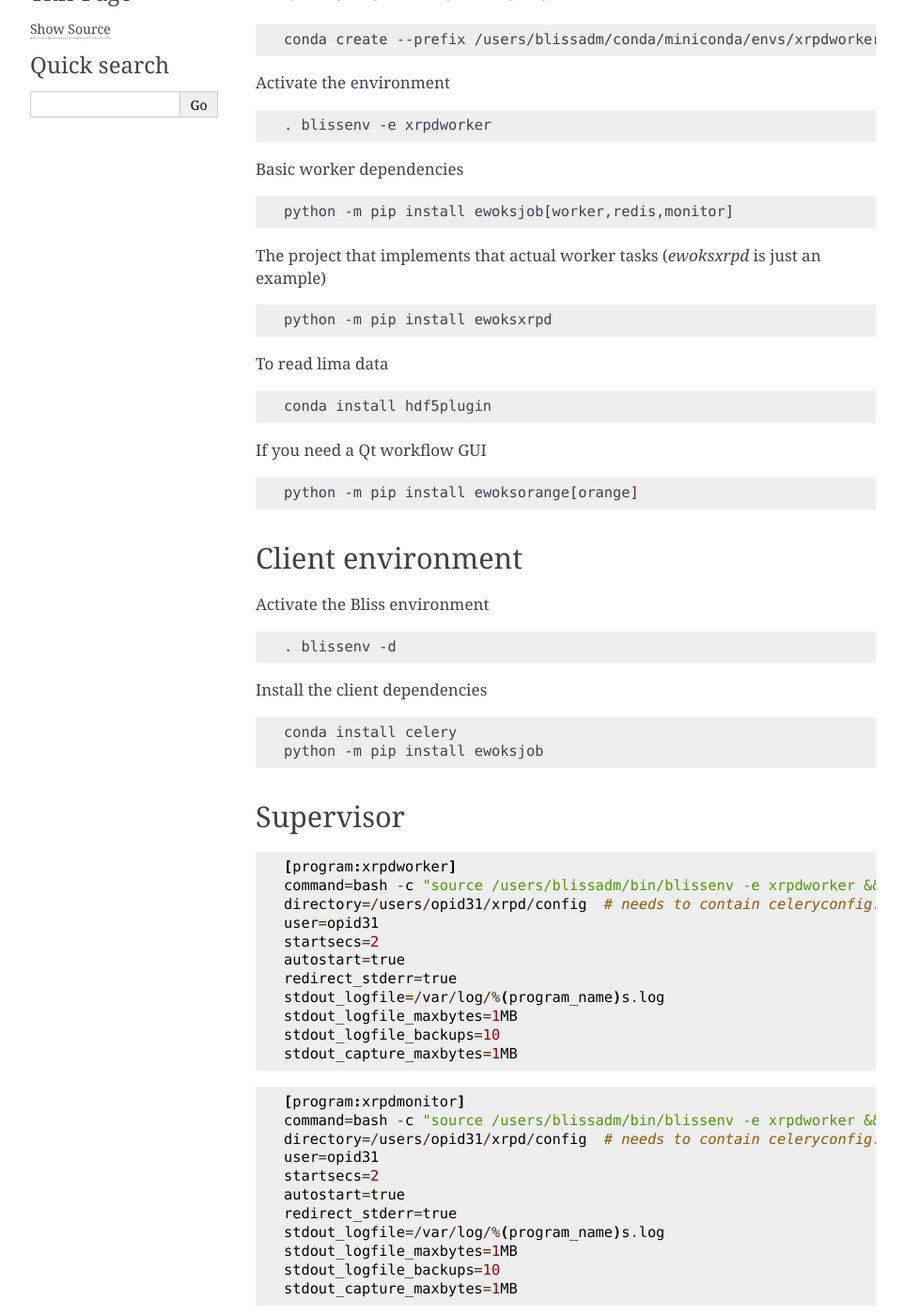
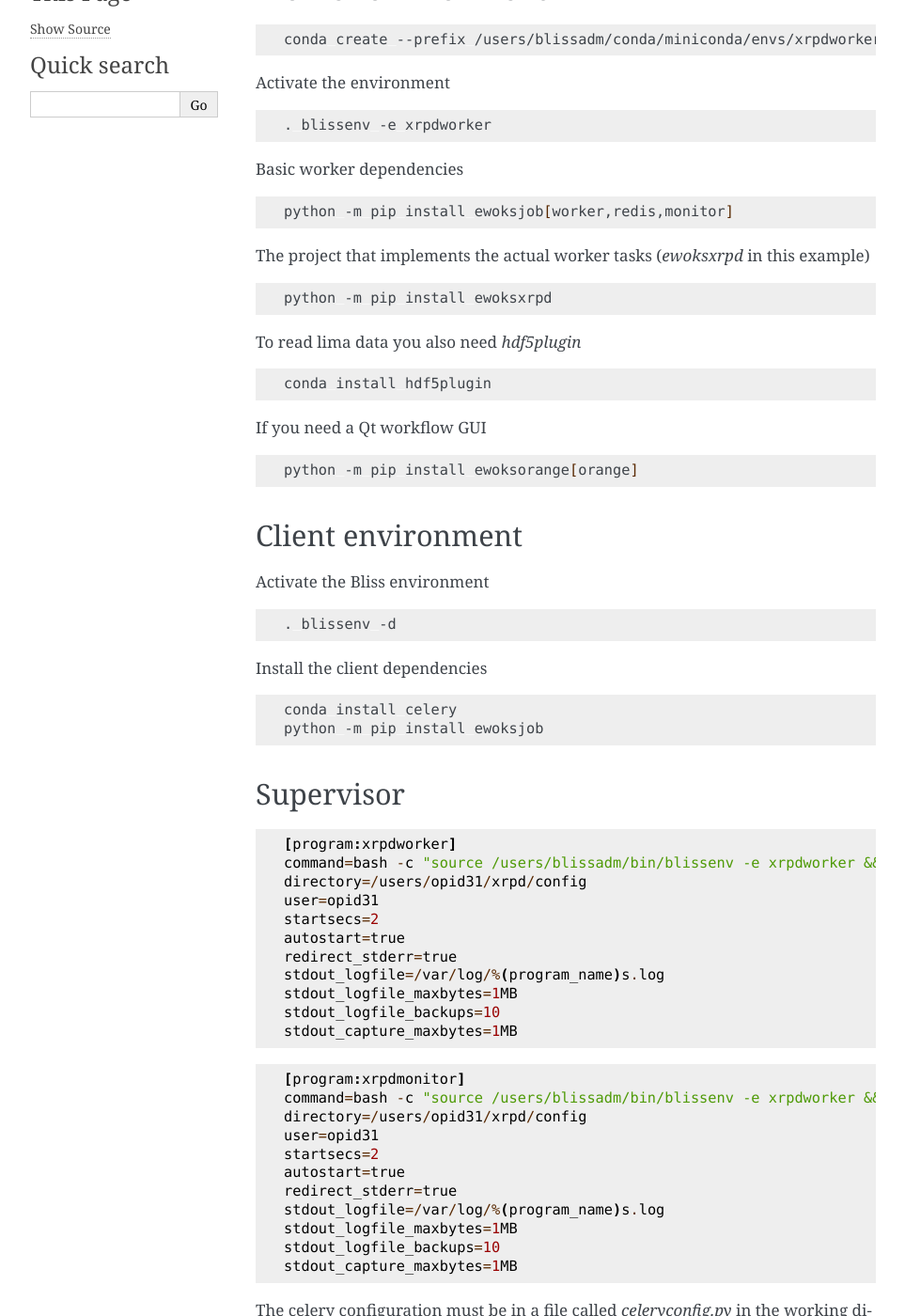
Before and after one commit to ewoks-kit/ewoksjob, a Sphinx documentation site: the page built from doc/bliss.rst, in a window 1280 px wide and 1400 px high, scrolled down 214 px. Shown: the whole window at 94% size, without its empty margins (148-1111 px from the left). Built offline with Sphinx 7.4.7, drawn with Linux system fonts in a browser that asks for light colours.

Commit message:
fix documentation

```diff
--- a/doc/bliss.rst
+++ b/doc/bliss.rst
@@ -22,13 +22,13 @@ Basic worker dependencies
 
     python -m pip install ewoksjob[worker,redis,monitor]
 
-The project that implements that actual worker tasks (`ewoksxrpd` is just an example)
+The project that implements the actual worker tasks (`ewoksxrpd` in this example)
 
 .. code:: bash
 
     python -m pip install ewoksxrpd
 
-To read lima data
+To read lima data you also need `hdf5plugin`
 
 .. code:: bash
 
@@ -63,7 +63,7 @@ Supervisor
 
     [program:xrpdworker]
     command=bash -c "source /users/blissadm/bin/blissenv -e xrpdworker && exec celery -A ewoksjob.apps.ewoks worker"
-    directory=/users/opid31/xrpd/config  # needs to contain celeryconfig.py
+    directory=/users/opid31/xrpd/config
     user=opid31
     startsecs=2
     autostart=true
@@ -77,7 +77,7 @@ Supervisor
 
     [program:xrpdmonitor]
     command=bash -c "source /users/blissadm/bin/blissenv -e xrpdworker && exec celery flower"
-    directory=/users/opid31/xrpd/config  # needs to contain celeryconfig.py
+    directory=/users/opid31/xrpd/config
     user=opid31
     startsecs=2
     autostart=true
--- a/setup.cfg
+++ b/setup.cfg
@@ -47,7 +47,9 @@ dev =
     black
     flake8
 doc =
-    %(test)s
+    %(fullclient)s
+    %(worker)s
+    %(redis)s
     sphinx
 
 # E501 (line too long) ignored for now
```
